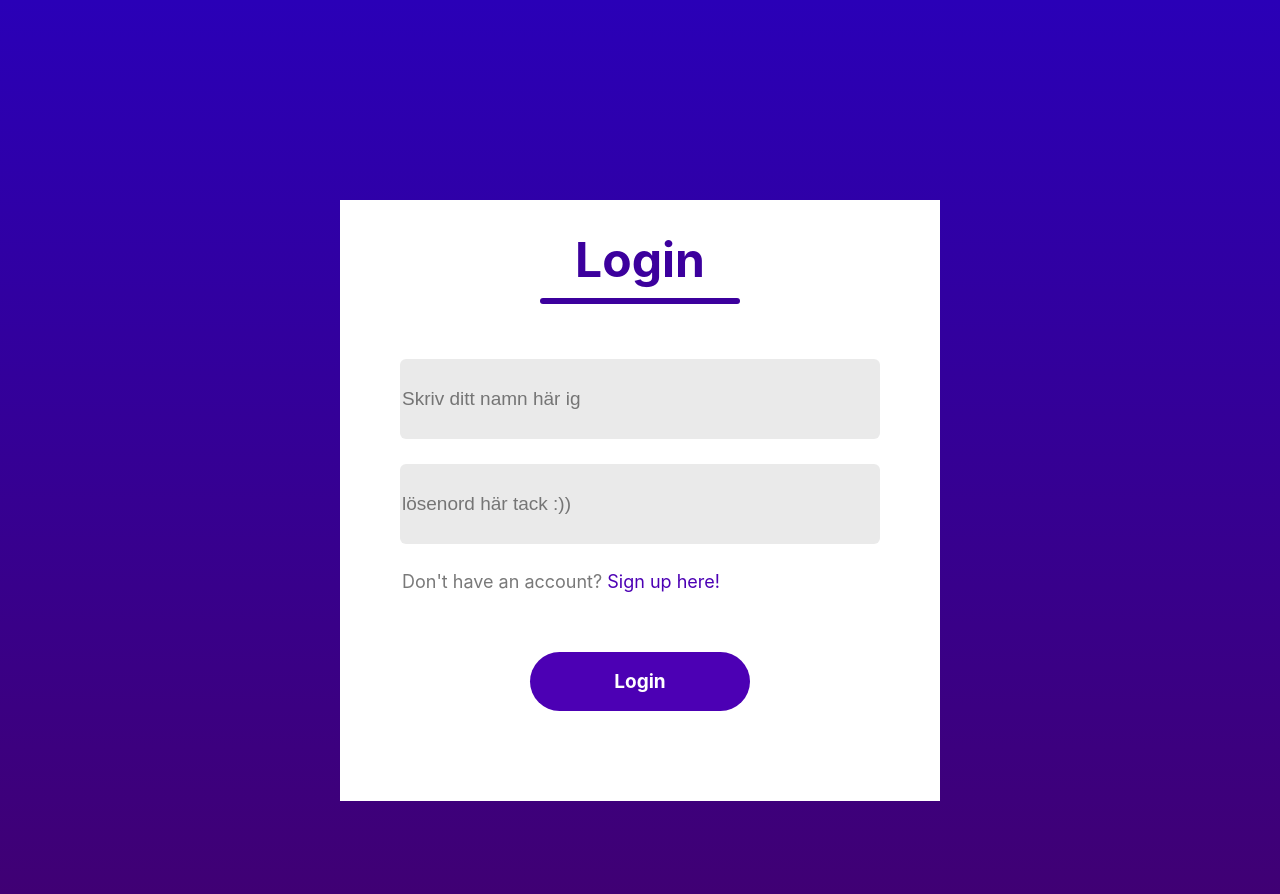
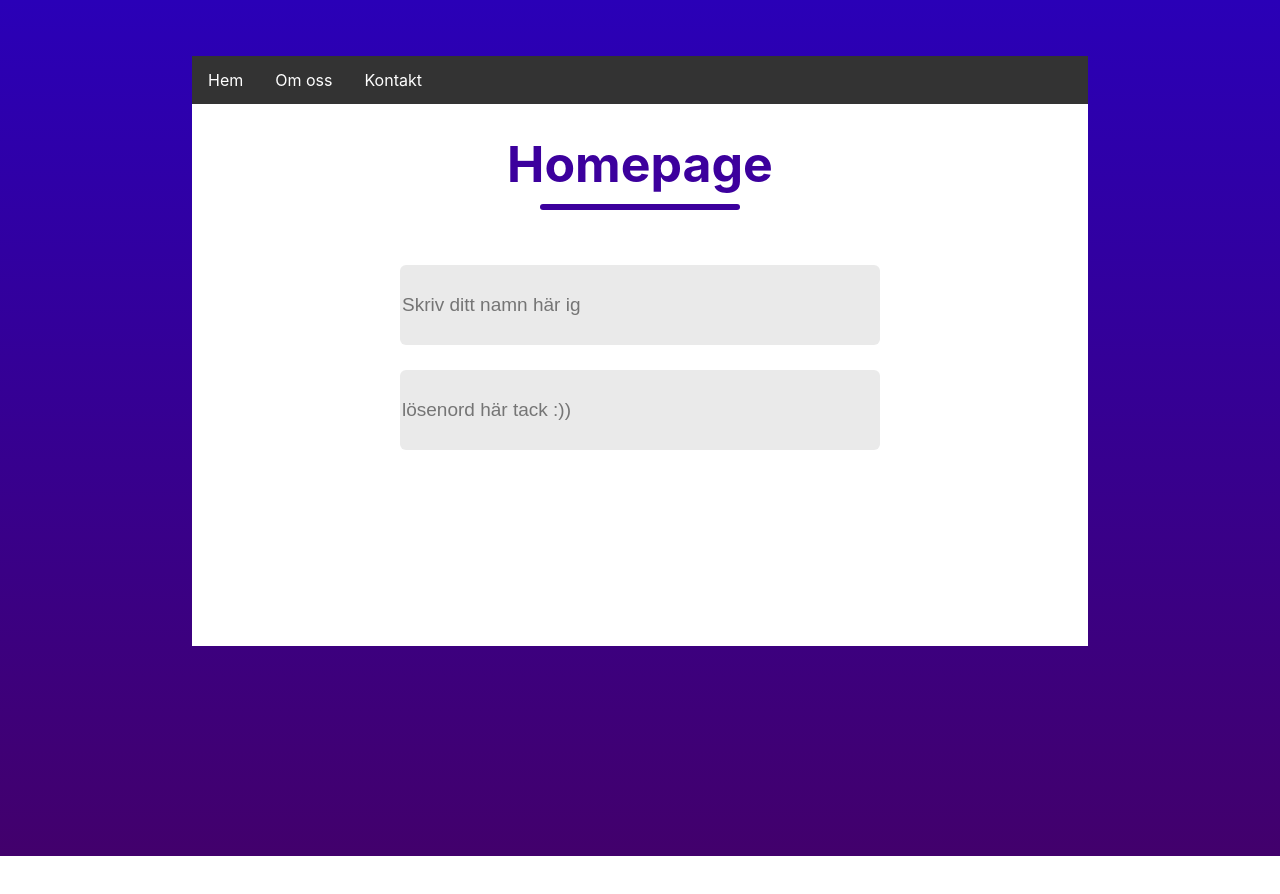
Before and after one commit to graysocdem/tdp013_projekt, a React (Create React App) app in the folder Projekt/frontend/: page / in a window 1280 px wide. Shown: the top 894 px of the page. After the commit the page ends 856 px from the top, so only its background shows below. Built offline with nearby package versions, Linux system fonts and the light colour scheme.

Commit message:
started development on Homepage

```diff
--- a/Projekt/frontend/package.json
+++ b/Projekt/frontend/package.json
@@ -7,7 +7,9 @@
     "@testing-library/react": "^13.4.0",
     "@testing-library/user-event": "^13.5.0",
     "bcryptjs": "^2.4.3",
+    "bootstrap": "^5.3.2",
     "react": "^18.2.0",
+    "react-bootstrap": "^2.9.0",
     "react-dom": "^18.2.0",
     "react-router-dom": "^6.16.0",
     "react-scripts": "5.0.1",
--- a/Projekt/frontend/src/App.js
+++ b/Projekt/frontend/src/App.js
@@ -1,13 +1,15 @@
 import logo from './logo.svg';
 import './App.css';
 import Login from './Components/Login/Login';
+import Homepage from './Components/Homepage/Homepage';
+
 import Friendpage from './Components/Friendspage';
 
 import { Route, Routes } from "react-router-dom"
 
 function App() {
 
-  let isLoggedIn = false
+  let isLoggedIn = true
 
   //Login
   //Homepage
@@ -22,12 +24,14 @@ function App() {
   return (
     <div>
       {isLoggedIn ?
+        // <Navbar />
         <Routes>
-          <Route path="/" element={<h1>Homepage placeholder</h1>} />
-          <Route path="/u/:friendName" element={<Friendpage />} />
+          <Route path="/" element={<Homepage />} />
+          <Route path="/u/:friendName" element={<h1>Friendpage placeholder</h1>} />
+          {/* <Friendpage /> */}
         </Routes>
       :
-        <Login/>
+        <Login />
       }
 
     </div>
--- /dev/null
+++ b/Projekt/frontend/src/Components/Homepage/Homepage.css
@@ -0,0 +1,10 @@
+.container{
+    display: flex;
+    flex-direction: column;
+    margin: auto;
+    margin-top: 7vh;
+    height: 70vh;
+    width: 70vw;
+    background: #fff;
+    padding-bottom: 30px;
+}
--- /dev/null
+++ b/Projekt/frontend/src/Components/Homepage/Homepage.jsx
@@ -0,0 +1,27 @@
+import React from 'react'
+import "./Homepage.css"
+import Navbar from "../Navigation/Navbar"
+
+const Homepage = () => {
+
+    return (
+
+        <div className='container'>
+            <Navbar />
+            <div className='header'>
+                <div className='text'>Homepage</div>
+                <div className='underline'></div>
+            </div>
+            <div className='inputs'>
+                <div className='input'>
+                    <input type="text" placeholder="Skriv ditt namn här ig" />
+                </div>
+                <div className='input'>
+                    <input type="password" placeholder="lösenord här tack :))" />
+                </div>
+            </div>
+        </div>
+    )
+}
+
+export default Homepage
--- a/Projekt/frontend/src/Components/Login/Login.css
+++ b/Projekt/frontend/src/Components/Login/Login.css
@@ -12,14 +12,14 @@
     display: flex;
     flex-direction: column;
     align-items: center;
-    gap: 9px;
+    gap: 10px;
     width: 100%;
     margin-top: 30px;
 }
 
 .text {
     color: #3c009d;
-    font-size: 48px;
+    font-size: 50px;
     font-weight: 700;
 }
 
--- /dev/null
+++ b/Projekt/frontend/src/Components/Navigation/Navbar.css
@@ -0,0 +1,30 @@
+.navbar {
+    background-color: #333;
+    overflow: hidden;
+}
+
+.navbar ul {
+    justify-content: center;
+    align-items: center;
+    flex-direction: row;
+    list-style-type: none;
+    margin: 0;
+    padding: 0;
+}
+
+.navbar li {
+    float: left;
+}
+
+.navbar a {
+    display: block;
+    color: white;
+    text-align: center;
+    padding: 14px 16px;
+    text-decoration: none;
+}
+
+.navbar a:hover {
+    background-color: #ddd;
+    color: black;
+}
--- /dev/null
+++ b/Projekt/frontend/src/Components/Navigation/Navbar.jsx
@@ -0,0 +1,17 @@
+import React from 'react';
+import './Navbar.css';
+
+function Navbar() {
+    return (
+        <nav className="navbar">
+            <ul>
+                <li><a href="#home">Hem</a></li>
+                <li><a href="#about">Om oss</a></li>
+                <li><a href="#contact">Kontakt</a></li>
+                {/* Lägg till fler navigeringslänkar här */}
+            </ul>
+        </nav>
+    );
+}
+
+export default Navbar;
```
Also changed, not shown: 1 other file (tests, documents, lock files or other folders).
